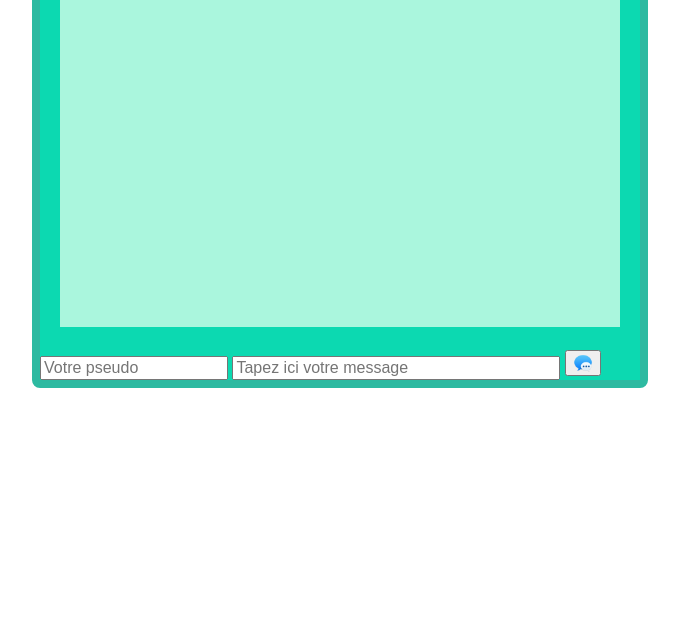
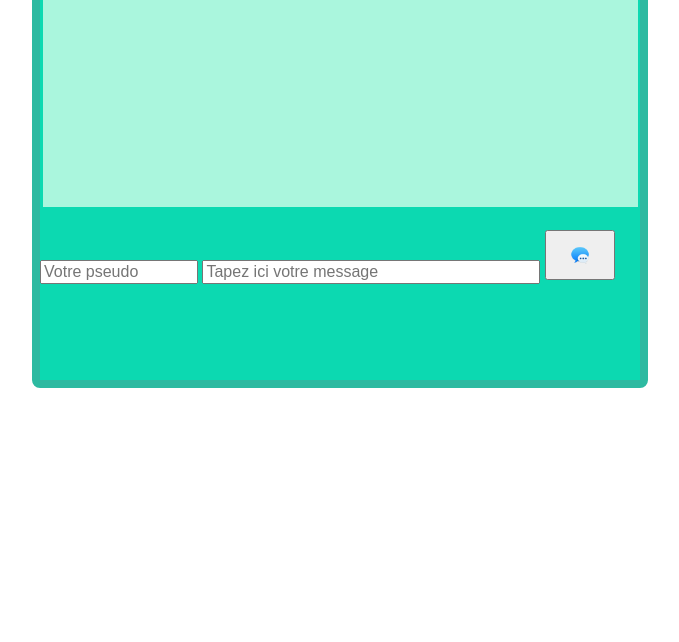
Before and after one commit to Cynedi/minichat, a plain HTML site: page index.html in a window 1280 px wide. Shown: the part 158-800 px from the top of the page, without its empty margins (300-979 px from the left). Drawn offline with nearby package versions, Linux system fonts and the light colour scheme; a web font is replaced by a local one.

Commit message:
responsive

```diff
--- a/css/main.css
+++ b/css/main.css
@@ -59,29 +59,30 @@ body {
   font-family: 'Muli', sans-serif;
 }
 #conversation {
-  width: 300px;
-  height: 400px;
+  width: 280px;
+  height: 200px;
   background-color: rgb(170, 246, 221);
   overflow-x: hidden;
   overflow-y: scroll;
   padding: 5px;
-  margin-left: 10px;
+
 }
 
 #chat{
-  width: 330px;
+  width: 290px;
+  height: 450px;
   background-color: rgb(12, 217, 177);
   border:rgb(45, 186, 161) 8px solid;
   border-radius: 8px;
   margin: auto;
 }
- form {
-   display: flex;
-
+ #send {
+   width: 100%;
  }
 
+
  input {
-   width: 70px;
+   width: 82px;
  }
 
  #write {
@@ -114,30 +115,32 @@ img {
    Media Queries
    ========================================================================== */
 
-@media (min-width: 992px) {
+@media (min-width: 768px) {
 #chat {
 width: 600px;
+margin-top: 80px;
 }
 
 #conversation {
-  width: 550px;
+  width: 585px;
   margin: auto;
 
 }
 
-#write {
-  width: 320px;
+#send {
+  width: 70px;
+  height: 50px;
 }
 
-input {
-  width: 180px;
+#pseudo {
+  width: 150px;
 }
 
-form {
-  display: flex;
-  justify-content: center;
+#write {
+  width: 330px;
+}
 
-}
+
 }
 
 @media print,
--- a/index.html
+++ b/index.html
@@ -23,7 +23,7 @@
 
 <div id="conversation"></div><br />
 
-      <section>
+      <section id="input">
         <input type="text" id="pseudo" placeholder="Votre pseudo">
         <input name="message" id="write" placeholder="Tapez ici votre message">
         <button type="button" id="send" value="Envoyer"><img src="img/envoyer.png" style="width:20px;"></button>
```
